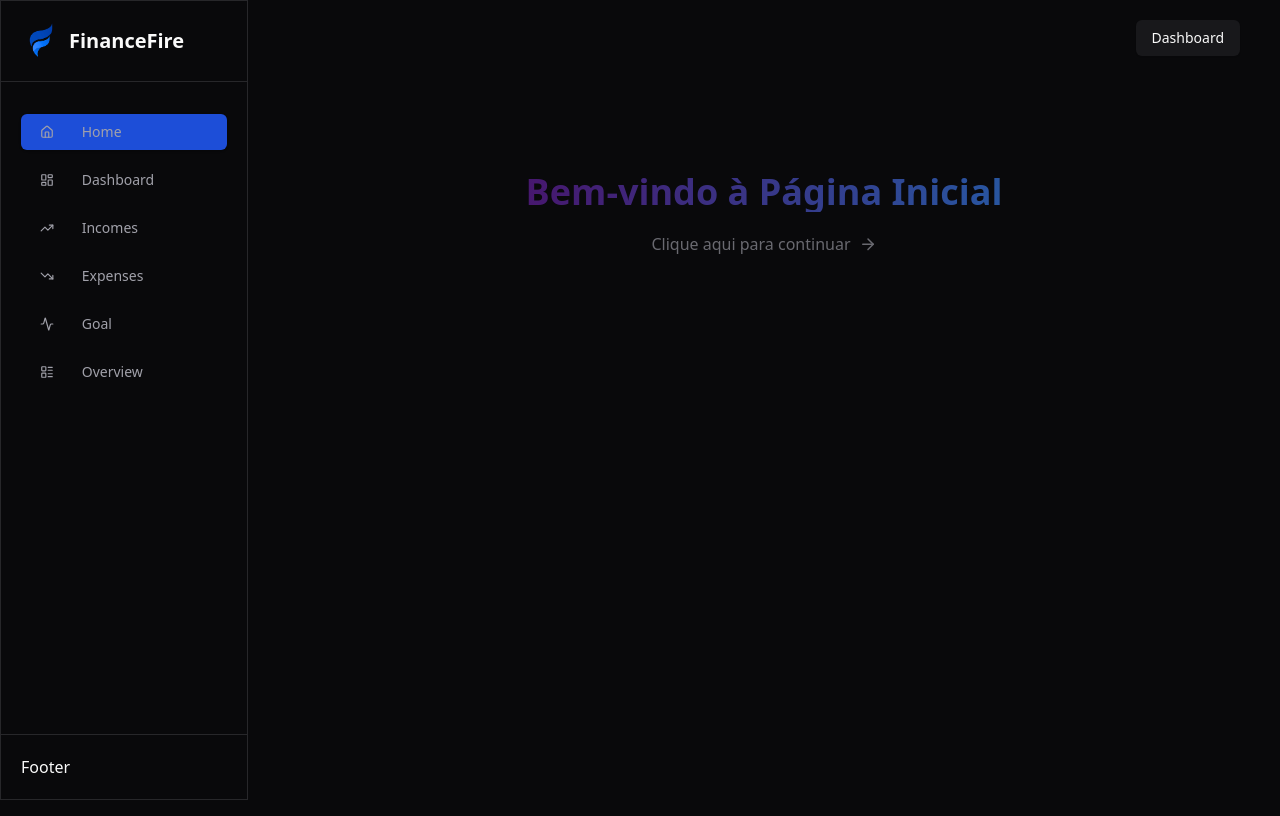
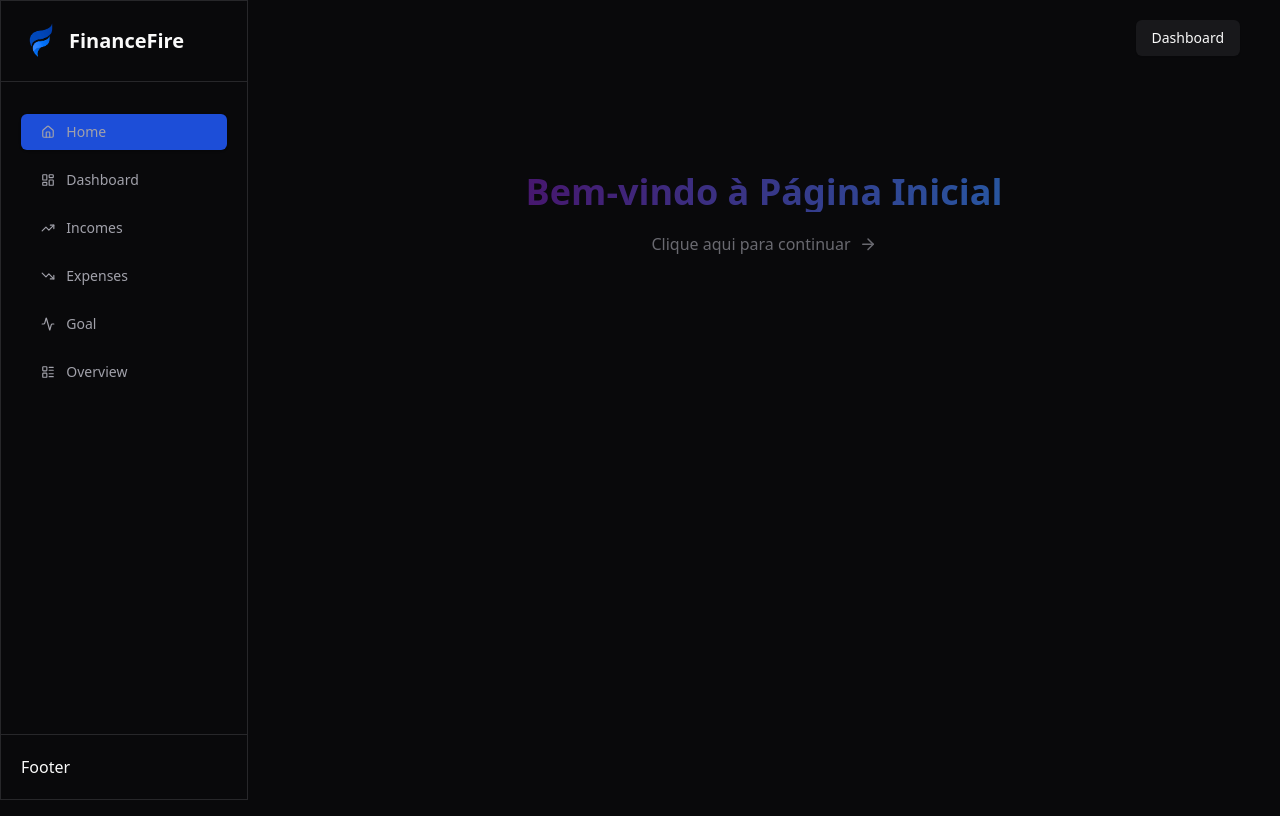
Before and after one commit to KARAUJO1003/finance-fire, a Next.js app: page / in a window 1280 px wide. Built offline with nearby package versions, Linux system fonts and the light colour scheme.

Commit message:
Atualizar o SideNavGenericComponent.tsx

```diff
--- a/src/app/_components/SideNavGenericComponent.tsx
+++ b/src/app/_components/SideNavGenericComponent.tsx
@@ -84,7 +84,7 @@ export const SideNavLink = ({
         variant="link"
         size={'default'}
         className={`
-           hover:no-underline justify-start w-full max-md:hidden`}
+           hover:no-underline pl-0 justify-start w-full max-md:hidden`}
       >
         {children}
       </Button>
```
